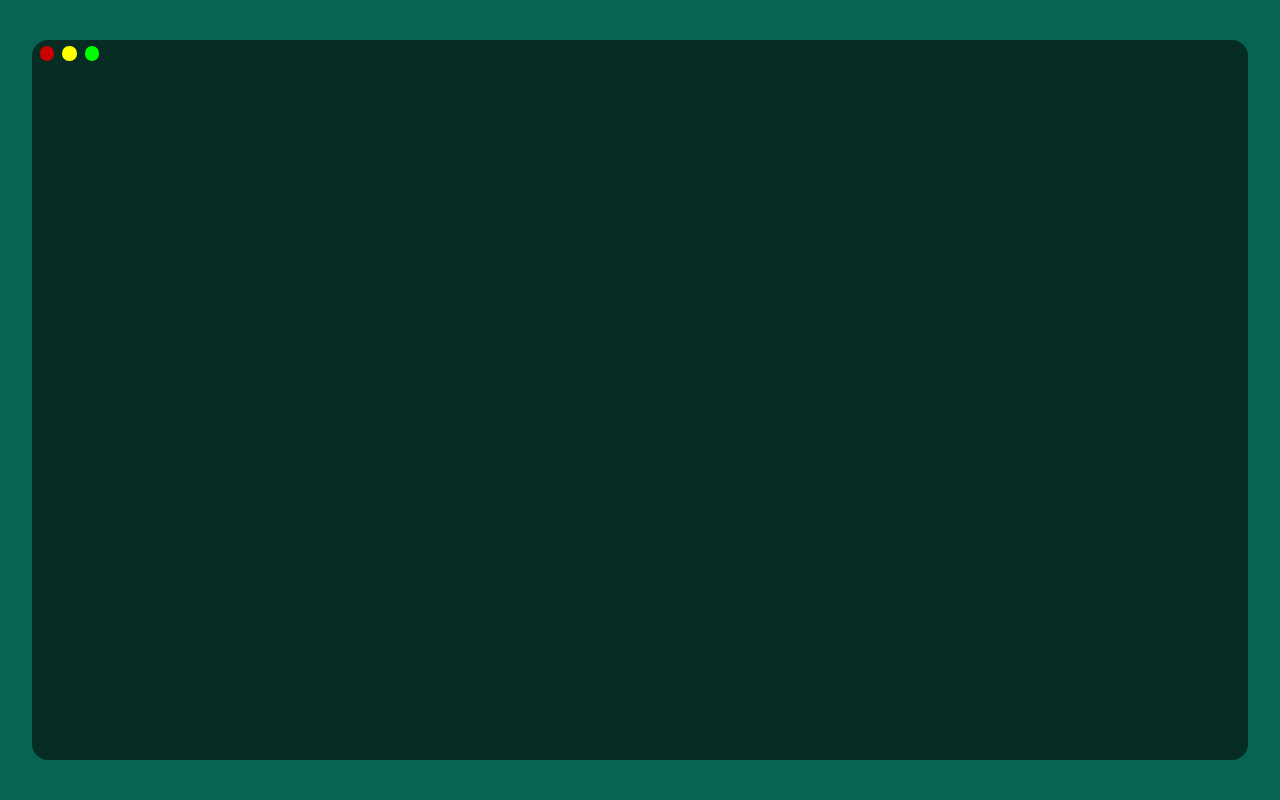
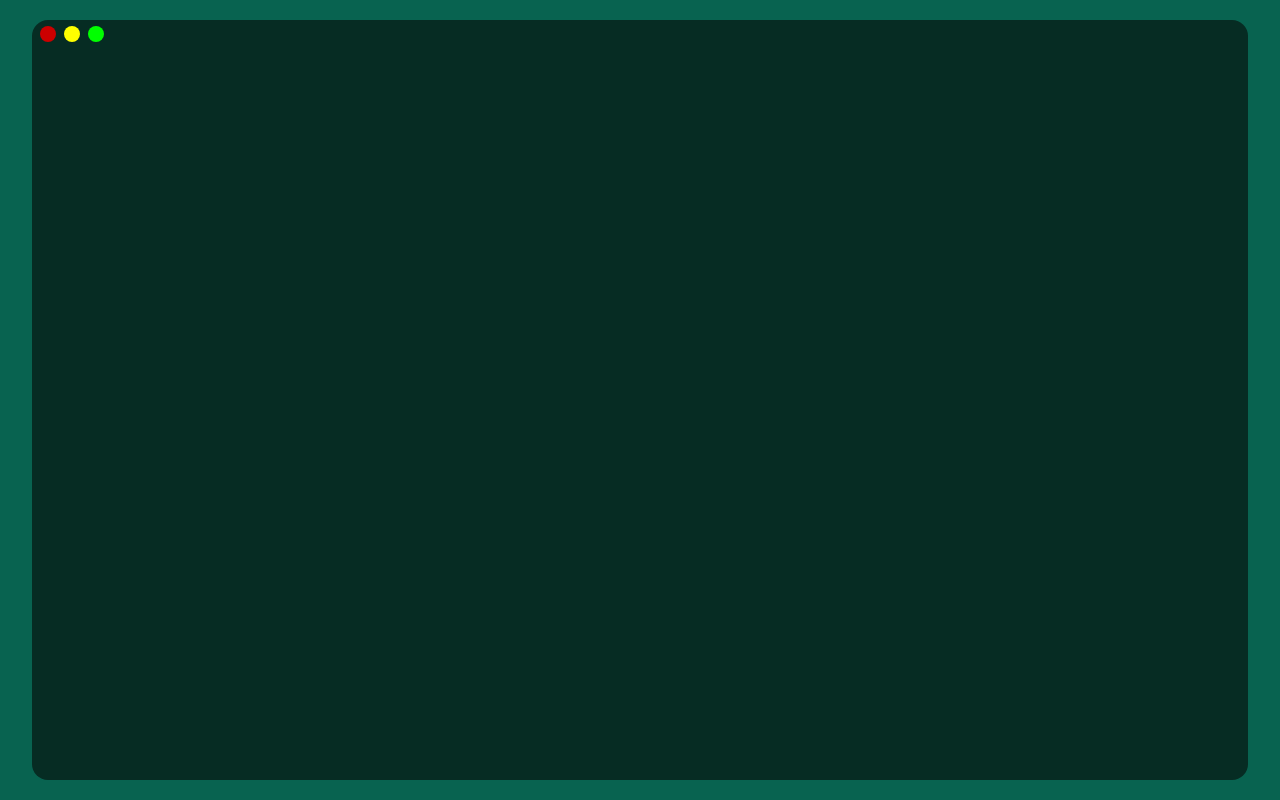
Before and after one commit to theAnaKen/terminal-website-portfolio, a website built with Parcel: page src/index.html in a window 1280 px wide. Built offline with nearby package versions, Linux system fonts and the light colour scheme.

Commit message:
changed some styling

```diff
--- a/package.json
+++ b/package.json
@@ -4,7 +4,7 @@
 	"description": "A terminal protfolio website",
 	"main": "index.js",
 	"scripts": {
-		"dev": "parcel src/index.html",
+		"dev": "parcel src/index.html -p 3000",
 		"build": "parcel build src/index.html"
 	},
 	"keywords": [],
--- a/src/scss/pages/main-page/_buttons.scss
+++ b/src/scss/pages/main-page/_buttons.scss
@@ -15,6 +15,7 @@ $btn-colors: (
 }
 
 .btn {
+    height: 1rem;
     aspect-ratio: 1/1;
     padding: 0.45em;
     border-radius: 50%;
--- a/src/scss/pages/main-page/_main.scss
+++ b/src/scss/pages/main-page/_main.scss
@@ -10,7 +10,7 @@ body {
     background-color: var(--main-container-color);
     color: var(--main-ascii-color);
 
-    height: 90vh;
+    height: 95vh;
     width: 95vw;
     border-radius: 1em;
     position: relative;
```
